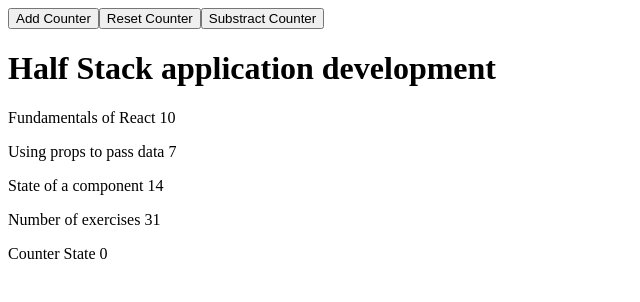
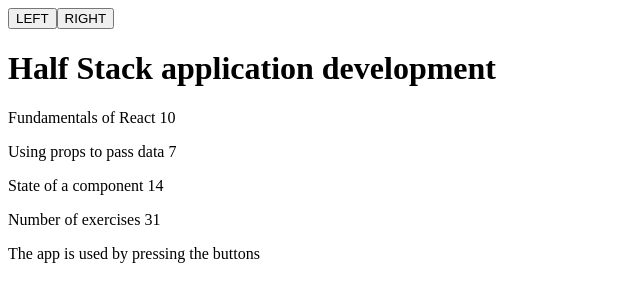
Before and after one commit to LAMDAMielgo/OFS, a React app in the folder m1/course_info/: page / in a window 1280 px wide. Shown: the top 302 px of the page, without its empty margins (0-640 px from the left). Built offline with nearby package versions, Linux system fonts and the light colour scheme.

Commit message:
refactoring to match 1d course documentation

```diff
--- a/m1/course_info/src/App.js
+++ b/m1/course_info/src/App.js
@@ -37,30 +37,53 @@ const Total = (props) => {
   )
 }
 
-const Display = ({counter}) => {
+const Display = ({counter, total}) => {
+  // Conditional rendering
+  if (counter == 0) {
+    return (
+      <p>
+        The app is used by pressing the buttons
+      </p>
+    )
+  } else {
+    return [
+      <p>Total Clicks   {total}</p>,
+      <p>History Clicks {counter}</p>
+    ]
+  }
+}
+
+const Button = (props) => {
+  // Used inside ClicksButtons
+  // Never nesting components -> React doesn't optimize
+  // performance and treats them as new elements when
+  // re-rendering
   return (
-    <p>
-      Counter State {counter}
-    </p>
+    <button onClick={props.onClick}>{props.text}</button>
   )
 }
 
-const CounterButton = ({counter, setCounter}) => {
-  const increaseByOne=() => setCounter(counter +1)
-  const setToZero=() => setCounter(0)
-  const decreaseByOne=()=>setCounter(counter-1)
+const ClicksButtons = ({states}) => {
+  // Complex state rendering
+  // Each time handle.. is called, the App and Display
+  // components are re-rendered
+  const [l, setL] = states[0]
+  const [r, setR] = states[1]
+  const [all, setAll] = states[2]
 
-  const Button = (props) => {
-    return (
-      <button onClick={props.onClick}>{props.text}</button>
-    )
+  const handleLeftClick=() => {
+    setAll(all.concat('L'))
+    setL(l+1)
+  }
+  const handleRightClick=() => {
+    setAll(all.concat('R'))
+    setR(r+1)
   }
 
   return (
     <div id="buttonContainer">
-      <Button onClick={increaseByOne} text="Add Counter" />
-      <Button onClick={setToZero} text="Reset Counter" />
-      <Button onClick={decreaseByOne} text="Substract Counter" />
+      <Button onClick={handleLeftClick}  text="LEFT" />
+      <Button onClick={handleRightClick} text="RIGHT"/>
     </div>
   )
 }
@@ -75,15 +98,18 @@ const App = () => {
       ]
     }
 
-    const [c, setC] = useState(0)
+    // Instantiate states for buttons
+    const [l, setL] = useState(0)
+    const [r, setR] = useState(0)
+    const [all, setAll] = useState([])
 
     return (
       <div id="outer">
-        <CounterButton counter={c} setCounter={setC}/>
+        <ClicksButtons states={[[l, setL], [r, setR],[all, setAll]]}/>
         <Header name = {renderData['course']} />
         <Content lines = {renderData['parts']} />
         <Total lines = {renderData['parts']} />
-        <Display counter={c} />
+        <Display counter={all.join(" ")} total={all.length} />
       </div>
     )
     }
```
